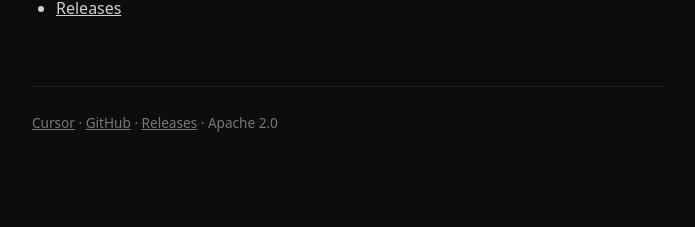
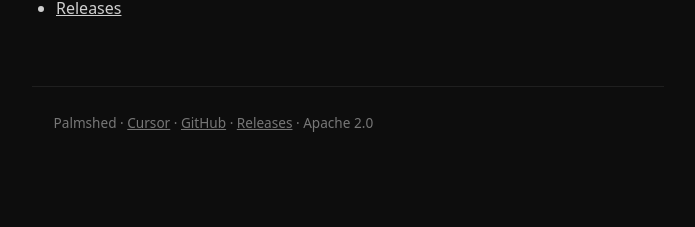
Before and after one commit to palmshed/cursor-docs, a Jekyll site: the page built from docs/index.md, in a window 1280 px wide. Shown: the part 921-1148 px from the top of the page, without its empty margins (292-987 px from the left). Built offline with Jekyll 4.4.1, drawn with Linux system fonts in a browser that asks for light colours.

Commit message:
footer: add Palmshed branding with icon

```diff
--- a/docs/_layouts/default.html
+++ b/docs/_layouts/default.html
@@ -29,6 +29,8 @@
 </div>
 
 <footer>
+  <img src="https://raw.githubusercontent.com/palmshed/vortai/main/frontend/public/favicon.ico" style="width:14px;height:14px;vertical-align:middle;margin-right:4px" alt="">
+  Palmshed ·
   <a href="https://bniladridas.github.io/cursor/">Cursor</a> ·
   <a href="https://github.com/bniladridas/cursor">GitHub</a> ·
   <a href="https://github.com/bniladridas/cursor/releases">Releases</a> ·
```
